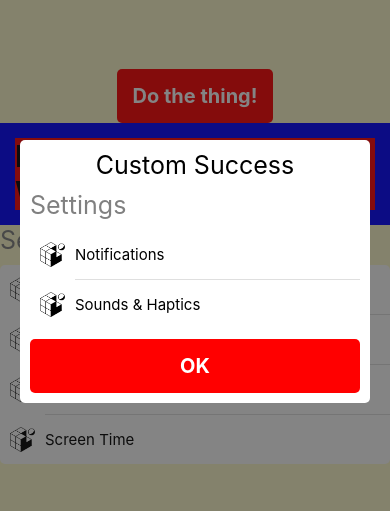
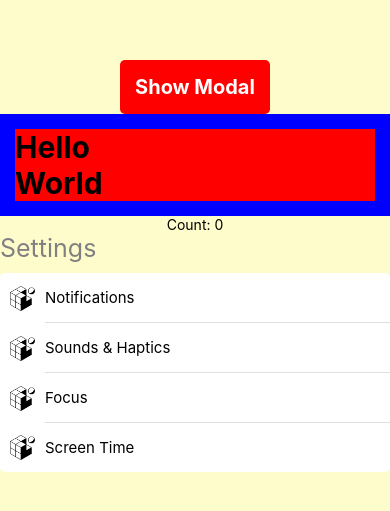
Before and after one commit to yannveeadapptor/my-weather-app, a React Native app: screen / in a window 390 px wide. Shown: the part 151-662 px from the top of the page. Built offline with nearby package versions, Linux system fonts and the light colour scheme.

Commit message:
M3L3 - useCallback

```diff
--- a/App.tsx
+++ b/App.tsx
@@ -4,6 +4,8 @@ import { Modal } from './components/modal-dialog';
 import { OptionsList } from './components/options-list';
 import { SimpleButton } from './components/simple-button';
 import { images } from './theme/images';
+import { ReactElement, useCallback, useMemo, useState } from "react";
+
 
 interface HelloWorldProps{
   shouldRenderWorld : boolean;
@@ -18,14 +20,40 @@ function HelloWorld(props: HelloWorldProps){
   );
 }
 
+function Accumulator(props: AccumulatorProps): ReactElement<AccumulatorProps> {
+  const allAdded = useMemo(
+    // Reduce will take an array, and turn it into a single value of the same type. In this case, it's summing all numbers in the array
+    () => props.bigArray.reduce((a, b) => a + b, 0),
+    // The dependency array says only recalculate when props.bigArray changes
+    [props.bigArray],
+  );
+
+  return <Text>{allAdded}</Text>;
+}
+function Counter() {
+  const [counter, setCounter] = useState(0);
+
+  const onPress = useCallback(() => setCounter((currentValue) => currentValue + 1), [setCounter]);
+
+  return <Text onPress={onPress}>{`Count: ${counter}`}</Text>;
+}
+
+interface AccumulatorProps {
+  bigArray: number[];
+}
+
+// Declare an array from 0 to 99,999
+<Accumulator bigArray={[...Array(100000).keys()]} />
 
 
 export default function App() {
+  const [showDialog, setShowDialog] = useState(false);
   return (
     <View style={styles.container}>
-      <SimpleButton isDisabled={true} title="Do the thing!" />
+      <SimpleButton title="Show Modal" onPress={() => setShowDialog(true)} isDisabled={false} />
       <HelloWorld shouldRenderWorld={true} />
       <StatusBar style="auto" />
+      <Counter />
       <OptionsList
          title="Settings"
          rows={[
@@ -35,7 +63,7 @@ export default function App() {
            { title: 'Screen Time', leftIcon: images.favIcon },
          ]}
        />
-<Modal
+        <Modal
          title="Custom Success"
          content={{
            type: 'custom',
@@ -49,7 +77,8 @@ export default function App() {
              />
            ),
          }}
-         show={true}
+         show={showDialog}
+         dismissButton = {{ onDismiss: () => setShowDialog(false), title: 'dismiss'}}
        />
     </View>
   );
```
